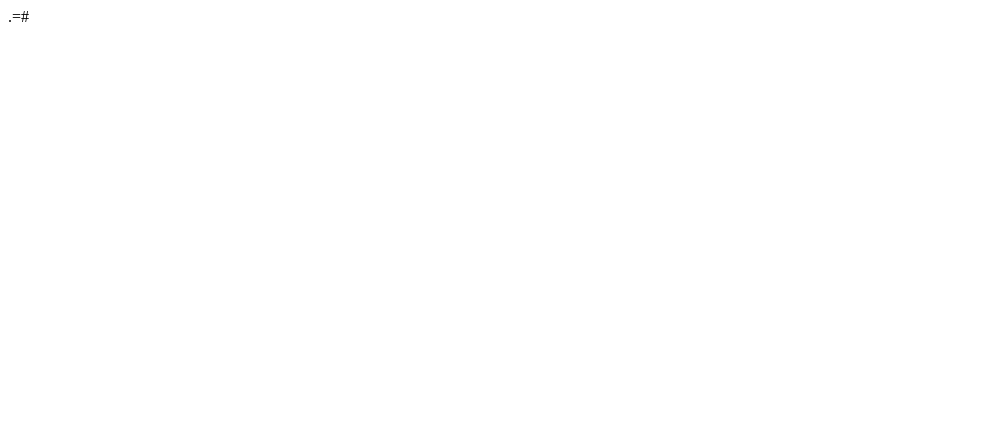
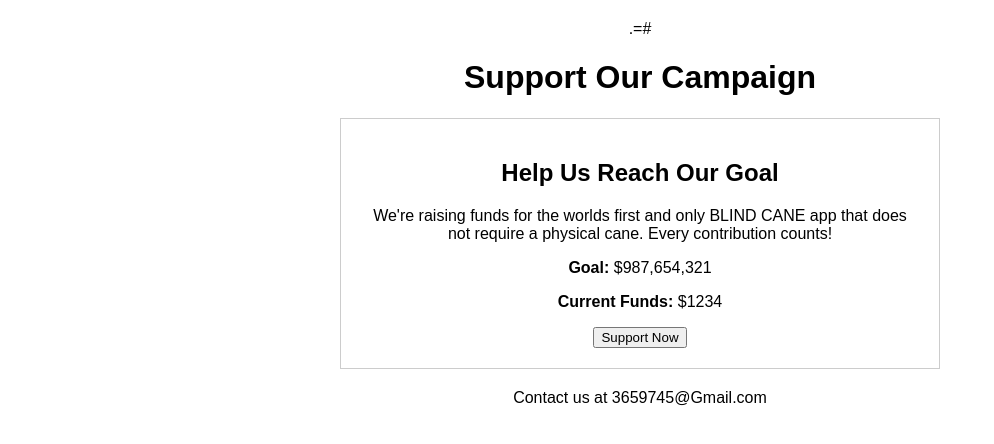
Before and after one commit to Crh2123/2311, a plain HTML site: page index.htm in a window 1280 px wide. Shown: the whole page, without its empty margins (0-994 px from the left). Drawn offline with Linux system fonts and the light colour scheme.

Commit message:
Update index.htm

```diff
--- a/index.htm
+++ b/index.htm
@@ -1 +1,38 @@
 <DOC TYPE HTM>.=#
+<!DOCTYPE html>
+<html lang="en">
+<head>
+  <meta charset="UTF-8">
+  <title>Crowdfunding Campaign</title>
+  <style>
+    body {
+      font-family: Arial, sans-serif;
+      margin: 0;
+      padding: 20px;
+      text-align: center;
+    }
+    .container {
+      max-width: 600px;
+      margin: 0 auto;
+    }
+    .campaign {
+      border: 1px solid #ccc;
+      padding: 20px;
+      margin-bottom: 20px;
+    }
+  </style>
+</head>
+<body>
+  <div class="container">
+    <h1>Support Our Campaign</h1>
+    <div class="campaign">
+      <h2>Help Us Reach Our Goal</h2>
+      <p>We're raising funds for the worlds first and only BLIND CANE app that does not require a physical cane. Every contribution counts!</p>
+      <p><strong>Goal:</strong> $987,654,321</p>
+      <p><strong>Current Funds:</strong> $1234</p>
+      <button>Support Now</button>
+    </div>
+    <p>Contact us at 3659745@Gmail.com</p>
+  </div>
+</body>
+</html>
```
